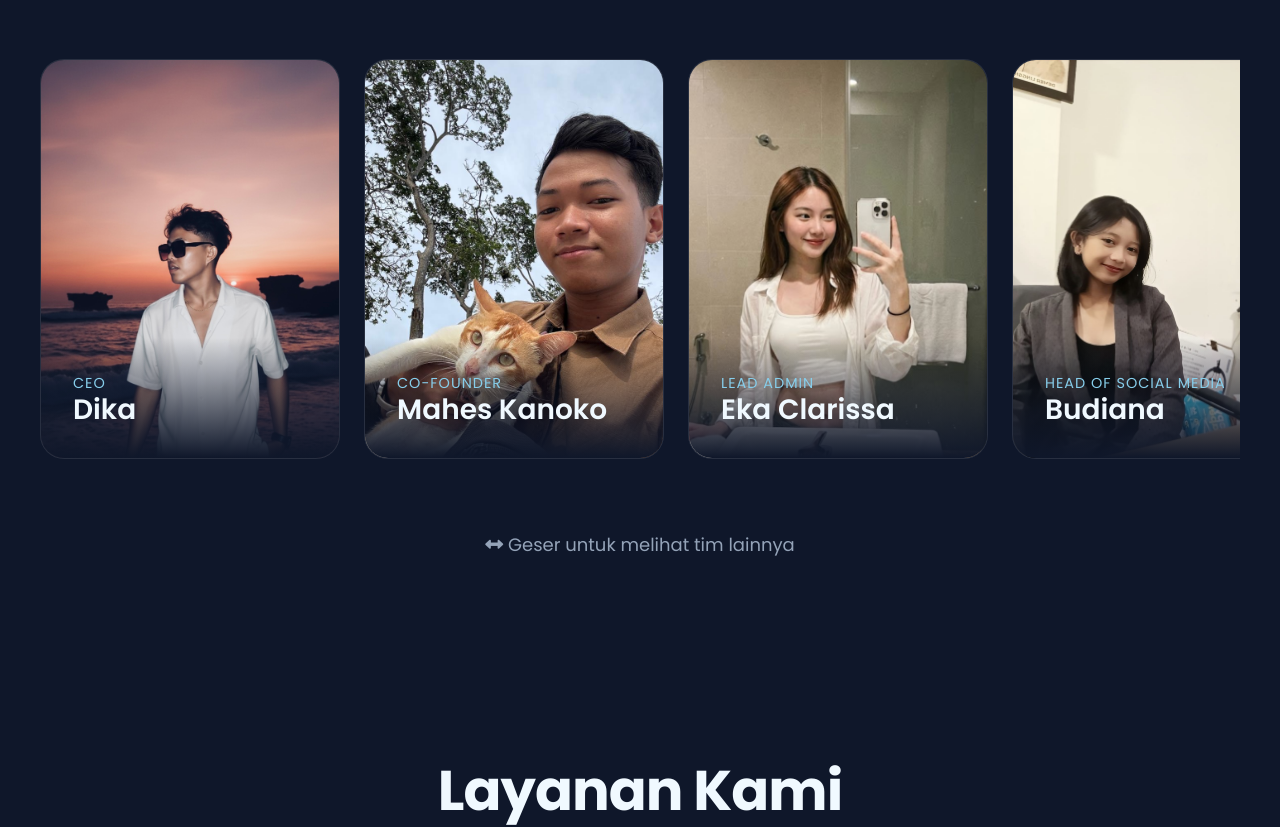
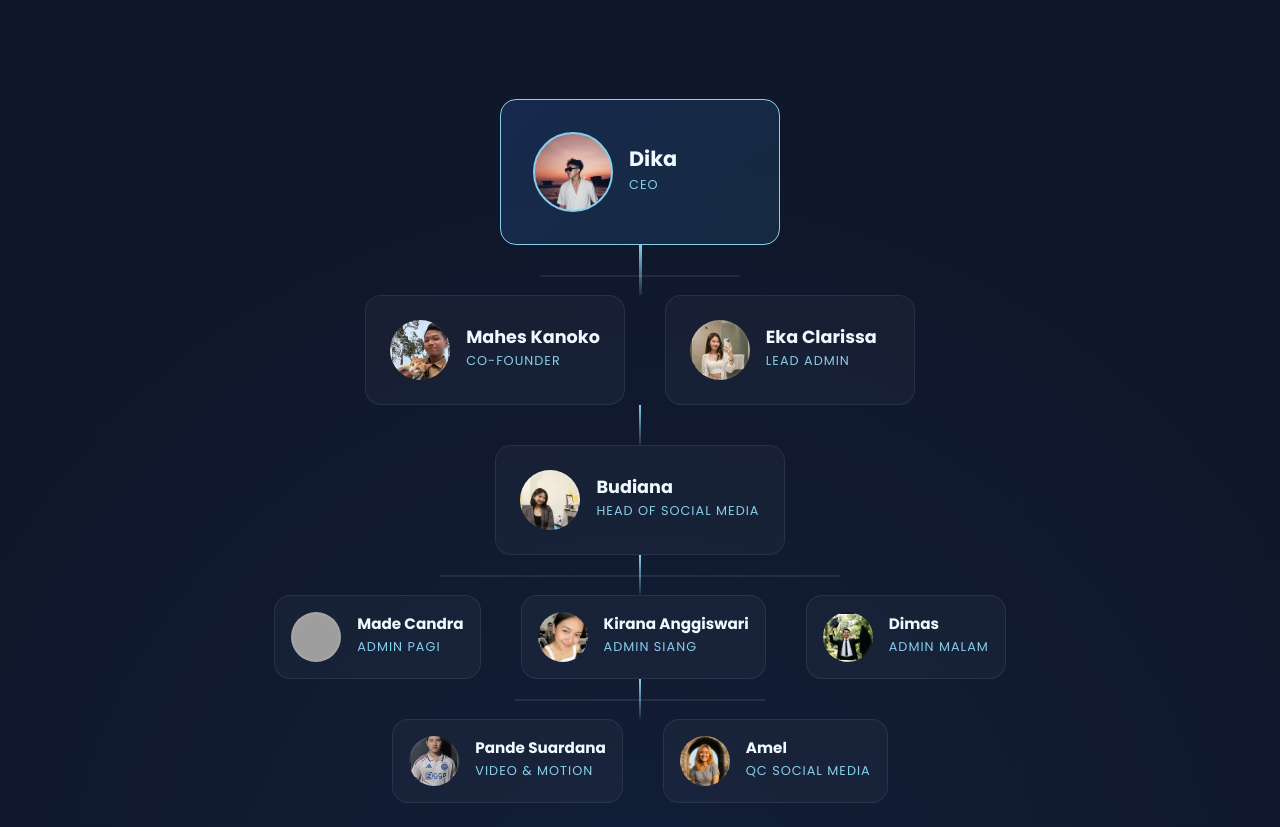
Before and after one commit to MahesKanoko999/web_ngid, a React (Vite) app: page / in a window 1280 px wide. Shown: the part 1100-1927 px from the top of the page. Built offline with nearby package versions, Linux system fonts and the light colour scheme; grey boxes are pictures that could not be loaded.

Commit message:
Redesign: Convert About section from Team Deck to Org Chart layout

```diff
--- a/src/components/section/About.jsx
+++ b/src/components/section/About.jsx
@@ -1,98 +1,125 @@
 
 const About = () => {
     return (
-        <section id="about" className="about-modern">
+        <section id="about" className="about-section">
             <div className="container">
                 <div className="section-header">
                     <h2 className="section-title">Siapa Kami?</h2>
                     <p className="section-subtitle">Tim profesional di balik setiap tugas yang selesai tepat waktu.</p>
                 </div>
 
-                <div className="org-deck">
-                    {/* Dika */}
-                    <div className="team-card">
-                        <div className="team-img" style={{ backgroundImage: "url('/assets/img/Dika.jpg')" }}></div>
-                        <div className="team-info">
-                            <span className="team-role">CEO</span>
-                            <h3>Dika</h3>
+                {/* Organizational Chart */}
+                <div className="org-chart">
+                    {/* Level 1 - CEO */}
+                    <div className="org-level org-level-1">
+                        <div className="org-card org-ceo">
+                            <div className="org-avatar" style={{ backgroundImage: "url('/assets/img/Dika.jpg')" }}></div>
+                            <div className="org-info">
+                                <h4>Dika</h4>
+                                <span className="org-role">CEO</span>
+                            </div>
                         </div>
                     </div>
 
-                    {/* Mahes */}
-                    <div className="team-card">
-                        <div className="team-img" style={{ backgroundImage: "url('/assets/img/Mahes.jpeg')" }}></div>
-                        <div className="team-info">
-                            <span className="team-role">Co-Founder</span>
-                            <h3>Mahes Kanoko</h3>
+                    {/* Connector Line */}
+                    <div className="org-connector org-connector-main"></div>
+
+                    {/* Level 2 - Co-Founder & Lead Admin */}
+                    <div className="org-level org-level-2">
+                        <div className="org-branch">
+                            <div className="org-card">
+                                <div className="org-avatar" style={{ backgroundImage: "url('/assets/img/Mahes.jpeg')" }}></div>
+                                <div className="org-info">
+                                    <h4>Mahes Kanoko</h4>
+                                    <span className="org-role">Co-Founder</span>
+                                </div>
+                            </div>
+                        </div>
+                        <div className="org-branch">
+                            <div className="org-card">
+                                <div className="org-avatar" style={{ backgroundImage: "url('/assets/img/eka clarissa.png')" }}></div>
+                                <div className="org-info">
+                                    <h4>Eka Clarissa</h4>
+                                    <span className="org-role">Lead Admin</span>
+                                </div>
+                            </div>
                         </div>
                     </div>
 
-                    {/* Eka */}
-                    <div className="team-card">
-                        <div className="team-img" style={{ backgroundImage: "url('/assets/img/eka clarissa.png')" }}></div>
-                        <div className="team-info">
-                            <span className="team-role">Lead Admin</span>
-                            <h3>Eka Clarissa</h3>
+                    {/* Connector Line */}
+                    <div className="org-connector"></div>
+
+                    {/* Level 3 - Team Leads */}
+                    <div className="org-level org-level-3">
+                        <div className="org-branch">
+                            <div className="org-card">
+                                <div className="org-avatar" style={{ backgroundImage: "url('/assets/img/Diana.jpeg')" }}></div>
+                                <div className="org-info">
+                                    <h4>Budiana</h4>
+                                    <span className="org-role">Head of Social Media</span>
+                                </div>
+                            </div>
                         </div>
                     </div>
 
-                    {/* Budiana */}
-                    <div className="team-card">
-                        <div className="team-img" style={{ backgroundImage: "url('/assets/img/Diana.jpeg')" }}></div>
-                        <div className="team-info">
-                            <span className="team-role">Head of Social Media</span>
-                            <h3>Budiana</h3>
+                    {/* Connector Line */}
+                    <div className="org-connector"></div>
+
+                    {/* Level 4 - Admin Team */}
+                    <div className="org-level org-level-4">
+                        <div className="org-branch">
+                            <div className="org-card org-card-small">
+                                <div className="org-avatar" style={{ backgroundImage: "url('/assets/img/Made candra.png')" }}></div>
+                                <div className="org-info">
+                                    <h4>Made Candra</h4>
+                                    <span className="org-role">Admin Pagi</span>
+                                </div>
+                            </div>
+                        </div>
+                        <div className="org-branch">
+                            <div className="org-card org-card-small">
+                                <div className="org-avatar" style={{ backgroundImage: "url('/assets/img/Kirana anggiswari.png')" }}></div>
+                                <div className="org-info">
+                                    <h4>Kirana Anggiswari</h4>
+                                    <span className="org-role">Admin Siang</span>
+                                </div>
+                            </div>
+                        </div>
+                        <div className="org-branch">
+                            <div className="org-card org-card-small">
+                                <div className="org-avatar" style={{ backgroundImage: "url('/assets/img/Dimas.png')" }}></div>
+                                <div className="org-info">
+                                    <h4>Dimas</h4>
+                                    <span className="org-role">Admin Malam</span>
+                                </div>
+                            </div>
                         </div>
                     </div>
 
-                    {/* Made Candra */}
-                    <div className="team-card">
-                        <div className="team-img" style={{ backgroundImage: "url('/assets/img/Made candra.png')" }}></div>
-                        <div className="team-info">
-                            <span className="team-role">Admin Pagi</span>
-                            <h3>Made Candra</h3>
+                    {/* Connector Line */}
+                    <div className="org-connector"></div>
+
+                    {/* Level 5 - Specialists */}
+                    <div className="org-level org-level-5">
+                        <div className="org-branch">
+                            <div className="org-card org-card-small">
+                                <div className="org-avatar" style={{ backgroundImage: "url('/assets/img/Pande.jpeg')" }}></div>
+                                <div className="org-info">
+                                    <h4>Pande Suardana</h4>
+                                    <span className="org-role">Video & Motion</span>
+                                </div>
+                            </div>
+                        </div>
+                        <div className="org-branch">
+                            <div className="org-card org-card-small">
+                                <div className="org-avatar" style={{ backgroundImage: "url('/assets/img/Amel.png')" }}></div>
+                                <div className="org-info">
+                                    <h4>Amel</h4>
+                                    <span className="org-role">QC Social Media</span>
+                                </div>
+                            </div>
                         </div>
                     </div>
-
-                    {/* Kirana */}
-                    <div className="team-card">
-                        <div className="team-img" style={{ backgroundImage: "url('/assets/img/Kirana anggiswari.png')" }}></div>
-                        <div className="team-info">
-                            <span className="team-role">Admin Siang</span>
-                            <h3>Kirana Anggiswari</h3>
-                        </div>
-                    </div>
-
-                    {/* Dimas */}
-                    <div className="team-card">
-                        <div className="team-img" style={{ backgroundImage: "url('/assets/img/Dimas.png')" }}></div>
-                        <div className="team-info">
-                            <span className="team-role">Admin Malam</span>
-                            <h3>Dimas</h3>
-                        </div>
-                    </div>
-
-                    {/* Pande */}
-                    <div className="team-card">
-                        <div className="team-img" style={{ backgroundImage: "url('/assets/img/Pande.jpeg')" }}></div>
-                        <div className="team-info">
-                            <span className="team-role">Video & Motion</span>
-                            <h3>Pande Suardana</h3>
-                        </div>
-                    </div>
-
-                    {/* Amel */}
-                    <div className="team-card">
-                        <div className="team-img" style={{ backgroundImage: "url('/assets/img/Amel.png')" }}></div>
-                        <div className="team-info">
-                            <span className="team-role">QC Social Media</span>
-                            <h3>Amel</h3>
-                        </div>
-                    </div>
-                </div>
-
-                <div style={{ textAlign: 'center', marginTop: '2rem', color: 'var(--text-dim)' }}>
-                    <p><i className="fas fa-arrows-alt-h"></i> Geser untuk melihat tim lainnya</p>
                 </div>
             </div>
         </section>
--- a/src/index.css
+++ b/src/index.css
@@ -451,56 +451,179 @@ p {
     /* Move half minus gap */
 }
 
-/* About Section Refresh */
-.about-modern {
+/* About Section - Org Chart */
+.about-section {
     padding: 100px 0;
+    background: radial-gradient(circle at 50% 100%, rgba(30, 60, 114, 0.2) 0%, transparent 60%);
 }
 
-.org-deck {
+.org-chart {
     display: flex;
-    overflow-x: auto;
-    gap: 24px;
-    padding-bottom: 40px;
-    scroll-snap-type: x mandatory;
+    flex-direction: column;
+    align-items: center;
+    gap: 0;
+    padding: 40px 20px;
 }
 
-.team-card {
-    min-width: 300px;
-    height: 400px;
+.org-level {
+    display: flex;
+    justify-content: center;
+    gap: 40px;
+    flex-wrap: wrap;
+}
+
+.org-branch {
+    display: flex;
+    flex-direction: column;
+    align-items: center;
+    position: relative;
+}
+
+/* Org Card Base */
+.org-card {
     background: var(--glass-bg);
     border: 1px solid var(--glass-border);
-    border-radius: var(--card-radius);
-    position: relative;
-    overflow: hidden;
-    scroll-snap-align: center;
+    border-radius: 16px;
+    padding: 1.5rem;
+    display: flex;
+    align-items: center;
+    gap: 1rem;
+    min-width: 250px;
+    transition: all 0.3s ease;
 }
 
-.team-img {
-    width: 100%;
-    height: 100%;
+.org-card:hover {
+    border-color: var(--accent-cyan);
+    background: rgba(255, 255, 255, 0.05);
+    transform: translateY(-5px);
+    box-shadow: 0 15px 30px rgba(0, 0, 0, 0.3);
+}
+
+.org-card.org-ceo {
+    background: linear-gradient(135deg, rgba(30, 60, 114, 0.5), rgba(79, 195, 247, 0.1));
+    border-color: var(--accent-cyan);
+    min-width: 280px;
+    padding: 2rem;
+}
+
+.org-card.org-card-small {
+    min-width: 200px;
+    padding: 1rem;
+}
+
+.org-avatar {
+    width: 60px;
+    height: 60px;
+    border-radius: 50%;
     background-size: cover;
     background-position: center;
-    transition: transform 0.5s ease;
+    border: 2px solid var(--glass-border);
+    flex-shrink: 0;
 }
 
-.team-card:hover .team-img {
-    transform: scale(1.1);
+.org-ceo .org-avatar {
+    width: 80px;
+    height: 80px;
+    border-color: var(--accent-cyan);
 }
 
-.team-info {
-    position: absolute;
-    bottom: 0;
-    left: 0;
-    right: 0;
-    padding: 2rem;
-    background: linear-gradient(to top, #0f172a 0%, transparent 100%);
+.org-card-small .org-avatar {
+    width: 50px;
+    height: 50px;
 }
 
-.team-role {
+.org-info h4 {
+    color: var(--text-light);
+    font-size: 1.1rem;
+    margin: 0;
+}
+
+.org-ceo .org-info h4 {
+    font-size: 1.3rem;
+}
+
+.org-card-small .org-info h4 {
+    font-size: 0.95rem;
+}
+
+.org-role {
     color: var(--accent-cyan);
-    font-size: 0.9rem;
+    font-size: 0.8rem;
     text-transform: uppercase;
     letter-spacing: 1px;
+}
+
+/* Connecting Lines */
+.org-connector {
+    width: 2px;
+    height: 40px;
+    background: linear-gradient(180deg, var(--accent-cyan), var(--glass-border));
+    margin: 0 auto;
+}
+
+.org-connector-main {
+    height: 50px;
+    width: 3px;
+}
+
+/* Horizontal line for branches */
+.org-level-2::before,
+.org-level-4::before,
+.org-level-5::before {
+    content: '';
+    position: absolute;
+    top: -20px;
+    left: 50%;
+    transform: translateX(-50%);
+    height: 2px;
+    background: var(--glass-border);
+}
+
+.org-level {
+    position: relative;
+}
+
+.org-level-2::before {
+    width: 200px;
+}
+
+.org-level-4::before {
+    width: 400px;
+}
+
+.org-level-5::before {
+    width: 250px;
+}
+
+/* Responsive */
+@media (max-width: 768px) {
+    .org-level {
+        flex-direction: column;
+        gap: 20px;
+    }
+
+    .org-card {
+        min-width: 100%;
+        max-width: 300px;
+    }
+
+    .org-card.org-ceo {
+        min-width: 100%;
+    }
+
+    .org-card.org-card-small {
+        min-width: 100%;
+    }
+
+    .org-level-2::before,
+    .org-level-4::before,
+    .org-level-5::before {
+        display: none;
+    }
+
+    .org-connector {
+        height: 30px;
+    }
 }
 
 /* Contact Modern */
```
